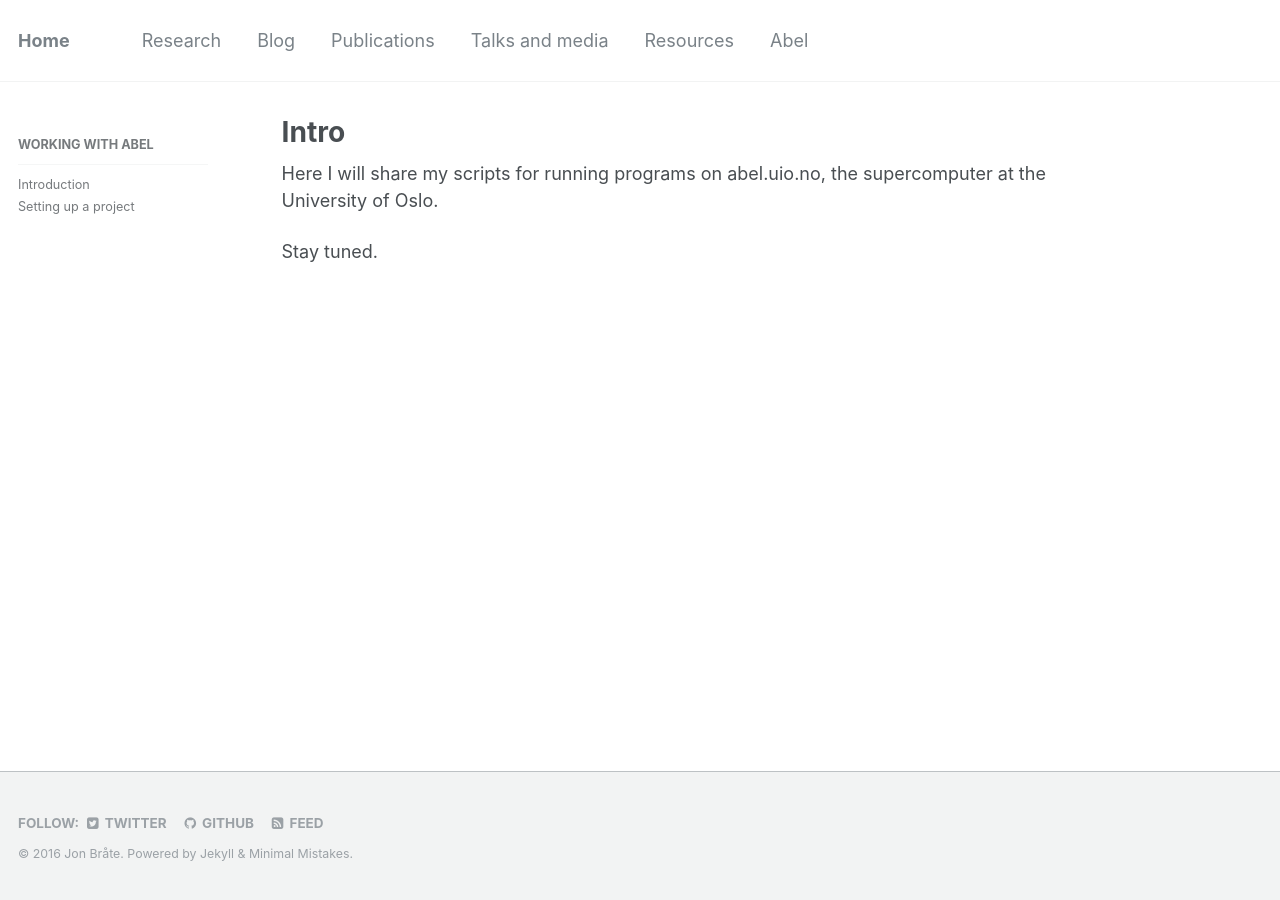
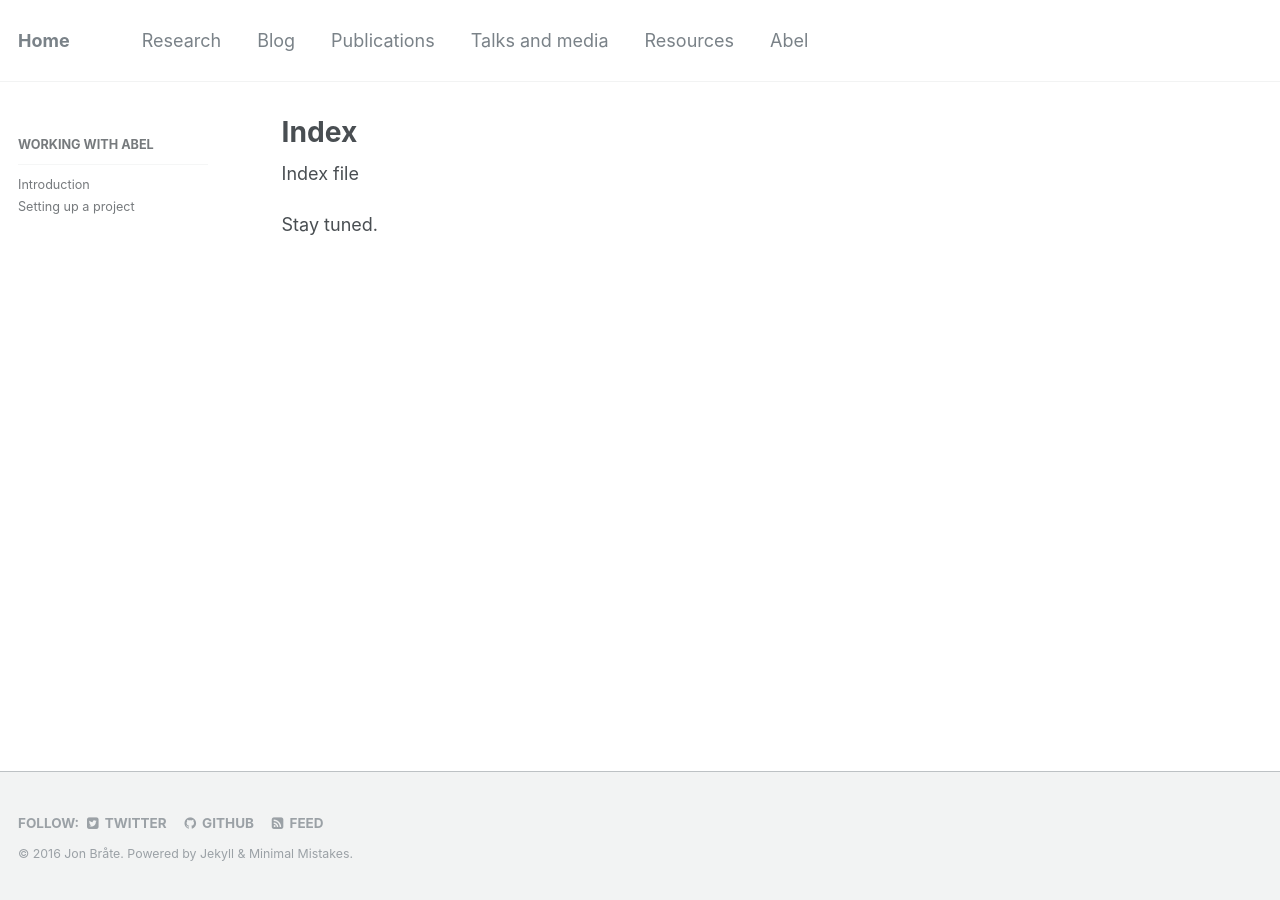
Before and after one commit to pjpaulpj/jonbra.github.io, a Jekyll site: the page built from abel/index.md, in a window 1280 px wide. Built offline with Jekyll 4.4.1, drawn with Linux system fonts in a browser that asks for light colours.

Commit message:
changed title to Index

```diff
--- a/abel/index.md
+++ b/abel/index.md
@@ -1,5 +1,5 @@
 ---
-title: "Intro"
+title: "Index"
 permalink: /abel/
 excerpt: "How to set up a bioinformatics project on Abel at UiO"
 sidebar:
@@ -8,6 +8,6 @@ sidebar:
 
 {% include base_path %}
 
-Here I will share my scripts for running programs on abel.uio.no, the supercomputer at the University of Oslo.
+Index file
 
 Stay tuned.
```
